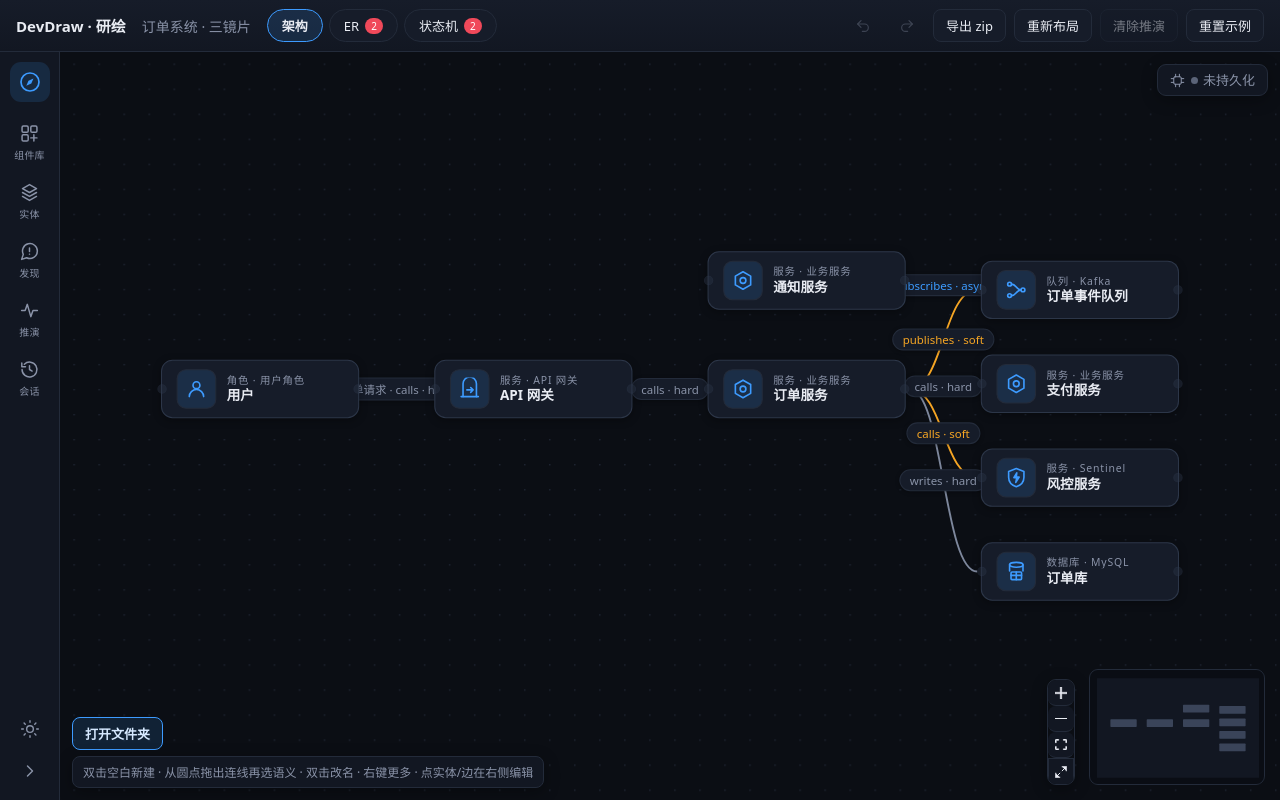
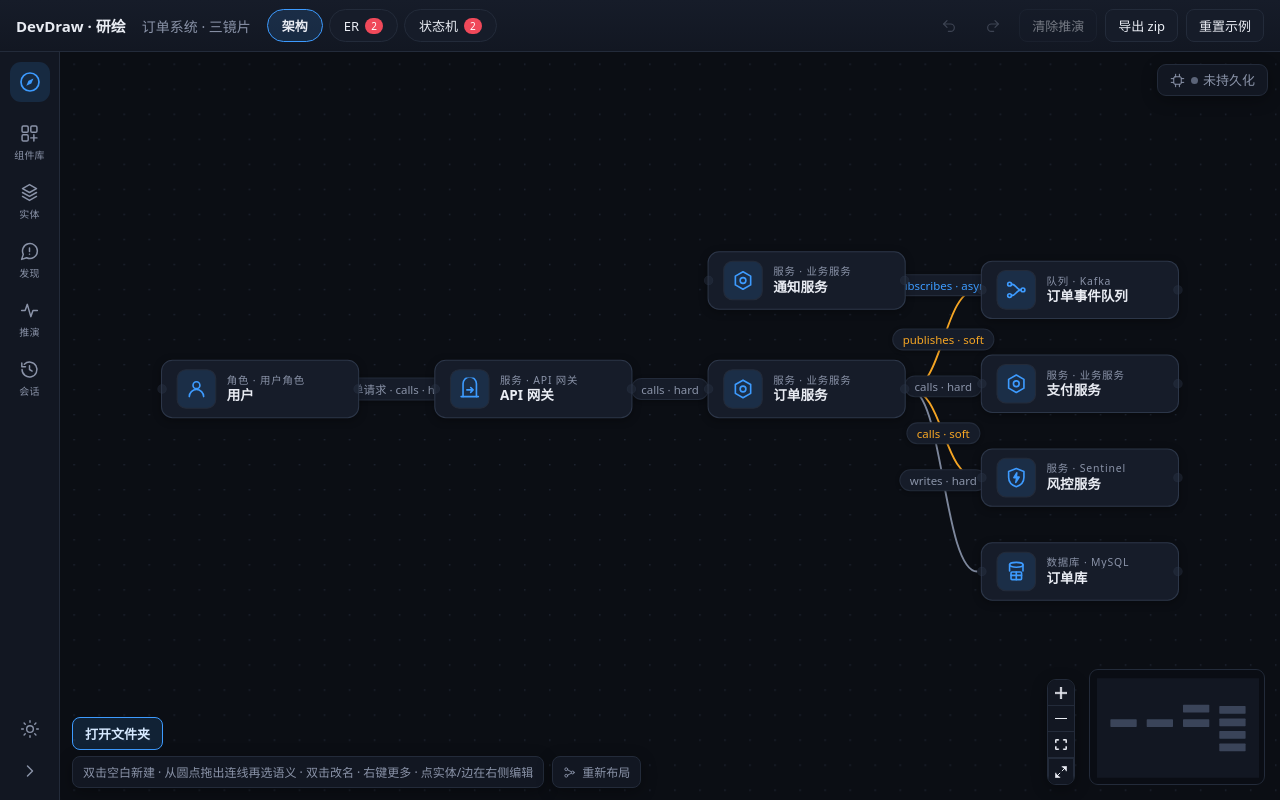
Before and after one commit to clover-us/DevDraw, a React (Vite) app: page / in a window 1280 px wide. Built offline with nearby package versions, Linux system fonts and the light colour scheme.

Commit message:
refactor(ui): 重新布局移到提示条右侧成为画布内控件；清除推演与导出 zip 换位

```diff
--- a/src/ui/App.tsx
+++ b/src/ui/App.tsx
@@ -37,7 +37,7 @@ import { ContextMenu, type MenuItem } from './ContextMenu';
 import { DevDrawEdge, DevDrawNode, type DevDrawEdgeData, type DevDrawNodeData, type FieldRow } from './components';
 import { EdgePicker } from './EdgePicker';
 import { EntityDrawer } from './EntityDrawer';
-import { MaximizeIcon, MinimizeIcon, RedoIcon, UndoIcon } from './icons';
+import { LayoutIcon, MaximizeIcon, MinimizeIcon, RedoIcon, UndoIcon } from './icons';
 import { NavPanel } from './NavPanel';
 import { NavRail, type NavSection } from './NavRail';
 import { QuickCreate } from './QuickCreate';
@@ -811,20 +811,14 @@ export function App() {
           >
             <RedoIcon size={16} />
           </button>
-          <button onClick={project.exportZip} title="把当前状态打包下载一份 zip 快照（备份 / 分享 / 换浏览器）">
-            导出 zip
-          </button>
-          <button
-            onClick={relayout}
-            title="清掉当前镜片的手动摆位，让 ELK 重新自动布局"
-          >
-            重新布局
-          </button>
           {lens === 'architecture' && (
             <button onClick={clearScenario} disabled={seeds.length === 0}>
               清除推演
             </button>
           )}
+          <button onClick={project.exportZip} title="把当前状态打包下载一份 zip 快照（备份 / 分享 / 换浏览器）">
+            导出 zip
+          </button>
           <button onClick={resetAll}>重置示例</button>
         </div>
       </header>
@@ -936,7 +930,7 @@ export function App() {
             <Controls showInteractive={false} position="bottom-right" style={{ right: 190, bottom: 0 }}>
               {/* 自定义控制项会被渲染在缩放按钮之后，因此和它们同一列、同一样式 */}
               <button
-                className="dd-canvas-fs"
+                className="dd-canvas-ctl dd-canvas-fs"
                 onClick={toggleFullscreen}
                 title={fullscreen ? '退出全屏 (Esc)' : '画布全屏'}
                 aria-label={fullscreen ? '退出全屏' : '画布全屏'}
@@ -980,7 +974,17 @@ export function App() {
                 打开文件夹
               </button>
             )}
-            <div className="dd-hint">{HINTS[lens]}</div>
+            <div className="dd-dock-foot">
+              <div className="dd-hint">{HINTS[lens]}</div>
+              <button
+                className="dd-hint-btn"
+                onClick={relayout}
+                title="重新布局：清掉当前镜片的摆位，让 ELK 重新排（只影响这一页）"
+              >
+                <LayoutIcon size={13} />
+                重新布局
+              </button>
+            </div>
           </div>
           {quickCreate && (
             <QuickCreate
--- a/src/ui/icons.tsx
+++ b/src/ui/icons.tsx
@@ -215,6 +215,18 @@ export function RedoIcon(p: IconProps) {
 }
 
 /** 画布全屏：四角外扩。 */
+/** 重新布局：左二右一的节点图（三圆两线），小尺寸下也不会糊成一团。 */
+export function LayoutIcon(p: IconProps) {
+  return (
+    <svg {...base(p)}>
+      <circle cx="6" cy="6" r="2.6" />
+      <circle cx="6" cy="18" r="2.6" />
+      <circle cx="18" cy="12" r="2.6" />
+      <path d="M8.6 7.2l6.8 3.4M8.6 16.8l6.8-3.4" />
+    </svg>
+  );
+}
+
 export function MaximizeIcon(p: IconProps) {
   return (
     <svg {...base(p)}>
--- a/src/ui/styles.css
+++ b/src/ui/styles.css
@@ -426,6 +426,35 @@ select.dd-input {
   position: relative;
   background: var(--bg);
 }
+.dd-dock-foot {
+  display: flex;
+  align-items: center;
+  gap: 8px;
+  max-width: 100%;
+}
+.dd-hint-btn {
+  display: inline-flex;
+  align-items: center;
+  gap: 6px;
+  flex: none;
+  font-size: 12px;
+  color: var(--muted);
+  background: var(--panel);
+  border: 1px solid var(--border);
+  border-radius: 8px;
+  padding: 6px 10px;
+  white-space: nowrap;
+  box-shadow: 0 4px 16px var(--shadow-soft);
+  cursor: pointer;
+}
+.dd-hint-btn:hover {
+  color: var(--text);
+  border-color: var(--border-strong);
+  background: var(--overlay);
+}
+.dd-hint-btn svg {
+  flex: none;
+}
 .dd-hint {
   font-size: 12px;
   color: var(--muted);
@@ -490,9 +519,9 @@ select.dd-input {
   left: auto;
   right: 0;
 }
-/* 画布全屏按钮：作为缩放控件的第 4 项渲染在同一列里，样式由 .react-flow__controls button 决定，
-   这里只补居中与最后一格去掉分隔线。 */
-.react-flow__controls .dd-canvas-fs {
+/* 画布自定义控件（全屏 / 重新布局）：作为缩放控件的后两项渲染在同一列里，
+   样式由 .react-flow__controls button 决定，这里只补居中与最后一格去掉分隔线。 */
+.react-flow__controls .dd-canvas-ctl {
   padding: 0;
   display: flex;
   align-items: center;
@@ -501,13 +530,13 @@ select.dd-input {
   box-shadow: none;
   cursor: pointer;
 }
-.react-flow__controls .dd-canvas-fs:last-child {
+.react-flow__controls .dd-canvas-ctl:last-child {
   border-bottom: none;
 }
-.dd-canvas-fs svg {
-  flex: none;
-}
-.react-flow__controls .dd-canvas-fs:hover {
+.dd-canvas-ctl svg {
+  flex: none;
+}
+.react-flow__controls .dd-canvas-ctl:hover {
   background: var(--overlay);
 }
 
@@ -1708,6 +1737,7 @@ select.dd-input {
 .react-flow__controls button {
   background: var(--panel);
   border-bottom: 1px solid var(--border);
+  border-radius: 0;
   fill: var(--text);
   color: var(--text);
   width: 26px;
```
